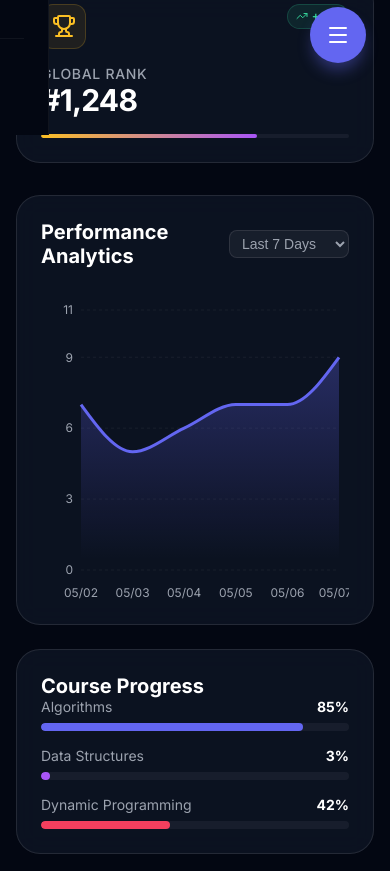
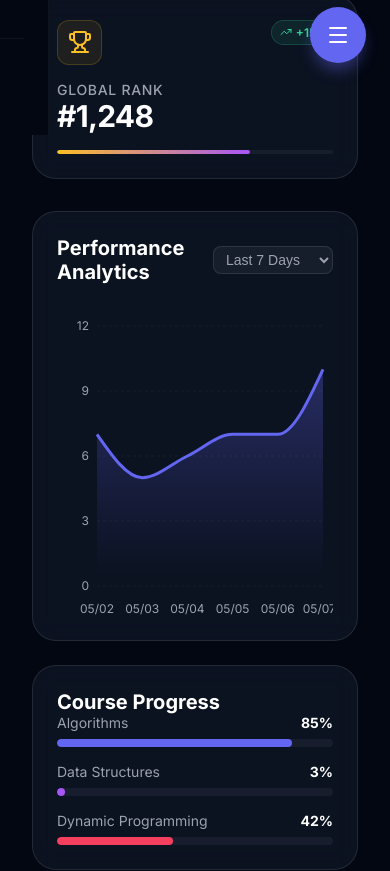
Before and after one commit to Tunaanhgamedev/DSA_LeetCode, a React (Create React App) app in the folder dashboard/: page / in a window 390 px wide. Shown: the part 757-1628 px from the top of the page. Built offline with nearby package versions, Linux system fonts and the light colour scheme; no server answers.

Commit message:
Fix UI overlap and sync all changes

```diff
--- a/dashboard/public/log.json
+++ b/dashboard/public/log.json
@@ -4,5 +4,5 @@
   "2026-05-04": 6,
   "2026-05-05": 7,
   "2026-05-06": 7,
-  "2026-05-07": 8
+  "2026-05-07": 9
 }
--- a/dashboard/public/stats.json
+++ b/dashboard/public/stats.json
@@ -4,13 +4,13 @@
   "Hard": 0,
   "Total": 5,
   "Solutions": 60,
-  "LastUpdate": "2026-05-07T16:50:16.893Z",
+  "LastUpdate": "2026-05-07T16:52:41.726Z",
   "History": {
     "2026-05-02": 7,
     "2026-05-03": 5,
     "2026-05-04": 6,
     "2026-05-05": 7,
     "2026-05-06": 7,
-    "2026-05-07": 9
+    "2026-05-07": 10
   }
 }
--- a/dashboard/src/components/Layout.js
+++ b/dashboard/src/components/Layout.js
@@ -8,7 +8,6 @@ export default function Layout({ children }) {
 
   return (
     <div style={{
-      display: 'flex',
       minHeight: '100vh',
       backgroundColor: '#030712',
       color: 'white',
@@ -29,7 +28,7 @@ export default function Layout({ children }) {
         />
       )}
 
-      {/* Sidebar - Using fixed position for desktop */}
+      {/* Sidebar - Fixed Position */}
       <div
         className={`sidebar-container ${isMobileMenuOpen ? 'open' : ''}`}
         style={{
@@ -46,17 +45,18 @@ export default function Layout({ children }) {
         <Sidebar />
       </div>
 
-      {/* Main Content Area - Offset by sidebar width */}
+      {/* Main Content Area - Explicit Padding instead of Margin */}
       <main className="main-content" style={{
-        flex: 1,
-        padding: '2rem',
+        paddingLeft: '280px', // This is the key fix for overlap
+        minHeight: '100vh',
         width: '100%',
-        minWidth: 0,
         boxSizing: 'border-box'
       }}>
-        <Header />
-        <div style={{ width: '100%' }}>
-          {children}
+        <div style={{ padding: '2rem' }}>
+          <Header />
+          <div style={{ width: '100%' }}>
+            {children}
+          </div>
         </div>
       </main>
 
--- a/dashboard/src/index.css
+++ b/dashboard/src/index.css
@@ -15,15 +15,15 @@ body {
   border: 1px solid rgba(255, 255, 255, 0.1);
 }
 
-/* Main content offset for fixed sidebar */
+/* Main content offset */
 .main-content {
-  margin-left: 280px;
-  transition: margin-left 0.3s ease;
+  padding-left: 280px !important;
+  transition: padding-left 0.3s ease;
 }
 
 @media (max-width: 1024px) {
   .main-content {
-    margin-left: 0;
+    padding-left: 0 !important;
   }
 
   .sidebar-container {
@@ -48,10 +48,6 @@ body {
     grid-template-columns: 1fr !important;
   }
 
-  main {
-    padding: 1rem !important;
-  }
-
   .glass {
     padding: 1.5rem !important;
   }
```
Also changed, not shown: 2 other files (tests, documents, lock files or other folders).
